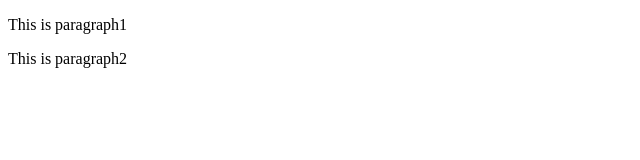
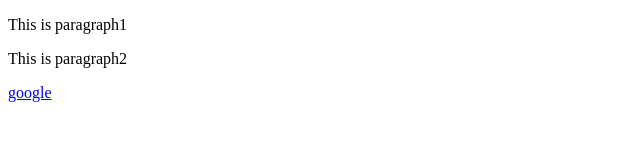
Before and after one commit to pongsathon001/HTML_demo, a plain HTML site: page index.html in a window 1280 px wide. Shown: the full height of the page, 0-640 px from the left. Drawn offline with Linux system fonts and the light colour scheme.

Commit message:
add a link

```diff
--- a/index.html
+++ b/index.html
@@ -6,5 +6,6 @@
     <body>
         <p>This is paragraph1</p>
         <p>This is paragraph2</p>
+        <a href="https://www.google.com/?hl=th">google</a>
     </body>
 </html>
```
